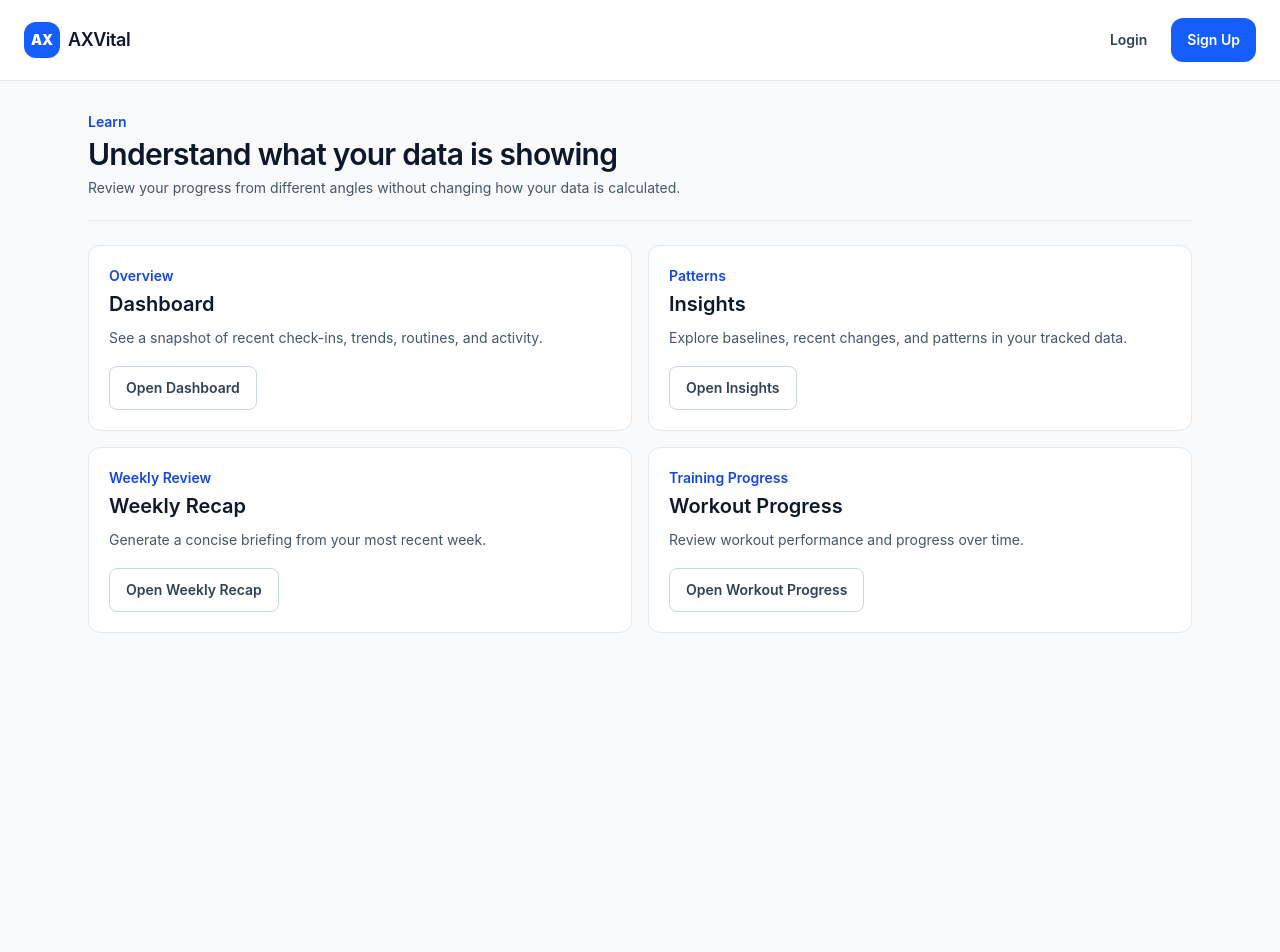
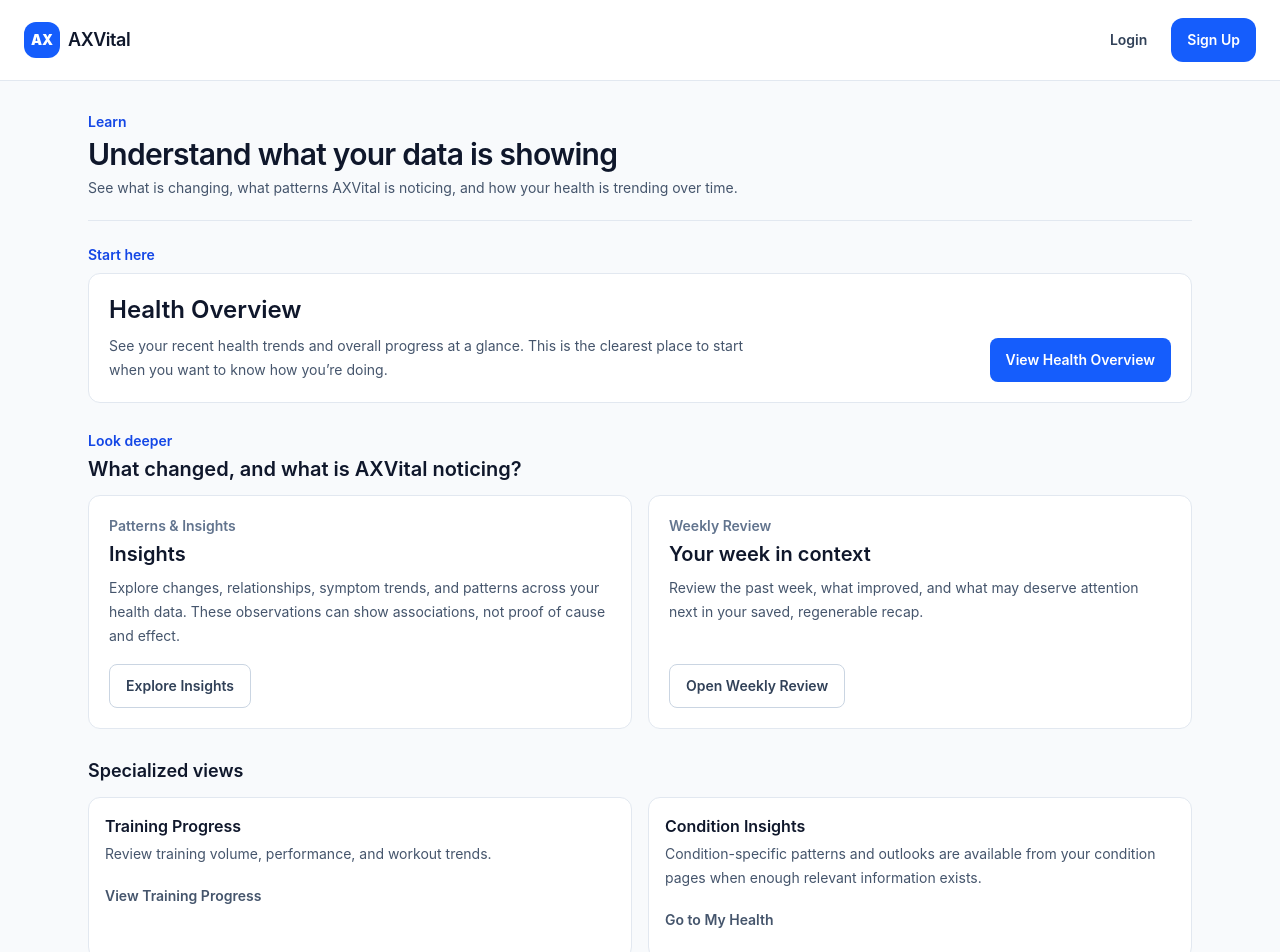
Before and after one commit to Anthony-Athens/axvital, a Next.js app: page /learn in a window 1280 px wide. Shown: the top 952 px of the page. Before the commit the page ends 800 px from the top, so only its background shows below. Built offline with nearby package versions, Linux system fonts and the light colour scheme; no server answers.

Commit message:
Shell Simplification Phase 3

```diff
--- a/app/learn/page.tsx
+++ b/app/learn/page.tsx
@@ -1,14 +1,61 @@
 import { ButtonLink, PageContainer, PageHeader, Surface } from "@/components/ui/design-system";
 
-const destinations = [
-  ["Overview", "Dashboard", "See a snapshot of recent check-ins, trends, routines, and activity.", "/dashboard"],
-  ["Patterns", "Insights", "Explore baselines, recent changes, and patterns in your tracked data.", "/insights"],
-  ["Weekly Review", "Weekly Recap", "Generate a concise briefing from your most recent week.", "/weekly-recap"],
-  ["Training Progress", "Workout Progress", "Review workout performance and progress over time.", "/workouts/progress"],
-] as const;
+export default function LearnPage() {
+  return <PageContainer>
+    <PageHeader eyebrow="Learn" title="Understand what your data is showing" description="See what is changing, what patterns AXVital is noticing, and how your health is trending over time."/>
 
-export default function LearnPage() {
-  return <PageContainer><PageHeader eyebrow="Learn" title="Understand what your data is showing" description="Review your progress from different angles without changing how your data is calculated."/>
-    <div className="mt-6 grid gap-4 sm:grid-cols-2">{destinations.map(([eyebrow, title, description, href]) => <Surface key={href} className="flex flex-col items-start"><p className="text-sm font-semibold text-blue-700">{eyebrow}</p><h2 className="mt-1 text-xl font-semibold text-slate-900">{title}</h2><p className="mt-2 flex-1 text-sm leading-6 text-slate-600">{description}</p><ButtonLink href={href} variant="secondary" className="mt-4">Open {title}</ButtonLink></Surface>)}</div>
+    <section className="mt-6" aria-labelledby="learn-start-heading">
+      <p className="text-sm font-semibold text-blue-700">Start here</p>
+      <Surface className="mt-2 border-blue-200 bg-blue-50/60">
+        <div className="flex flex-col gap-5 sm:flex-row sm:items-end sm:justify-between">
+          <div>
+            <h2 id="learn-start-heading" className="text-2xl font-semibold text-slate-900">Health Overview</h2>
+            <p className="mt-2 max-w-2xl text-sm leading-6 text-slate-600">See your recent health trends and overall progress at a glance. This is the clearest place to start when you want to know how you’re doing.</p>
+          </div>
+          <ButtonLink href="/dashboard" className="shrink-0">View Health Overview</ButtonLink>
+        </div>
+      </Surface>
+    </section>
+
+    <section className="mt-7" aria-labelledby="learn-deeper-heading">
+      <div>
+        <p className="text-sm font-semibold text-blue-700">Look deeper</p>
+        <h2 id="learn-deeper-heading" className="mt-1 text-xl font-semibold text-slate-900">What changed, and what is AXVital noticing?</h2>
+      </div>
+      <div className="mt-3 grid min-w-0 gap-4 md:grid-cols-2">
+        <Surface className="flex min-w-0 flex-col items-start">
+          <p className="text-sm font-semibold text-slate-500">Patterns & Insights</p>
+          <h3 className="mt-1 text-xl font-semibold text-slate-900">Insights</h3>
+          <p className="mt-2 flex-1 text-sm leading-6 text-slate-600">Explore changes, relationships, symptom trends, and patterns across your health data. These observations can show associations, not proof of cause and effect.</p>
+          <ButtonLink href="/insights" variant="secondary" className="mt-4">Explore Insights</ButtonLink>
+        </Surface>
+        <Surface className="flex min-w-0 flex-col items-start">
+          <p className="text-sm font-semibold text-slate-500">Weekly Review</p>
+          <h3 className="mt-1 text-xl font-semibold text-slate-900">Your week in context</h3>
+          <p className="mt-2 flex-1 text-sm leading-6 text-slate-600">Review the past week, what improved, and what may deserve attention next in your saved, regenerable recap.</p>
+          <ButtonLink href="/weekly-recap" variant="secondary" className="mt-4">Open Weekly Review</ButtonLink>
+        </Surface>
+      </div>
+    </section>
+
+    <section className="mt-7" aria-labelledby="learn-specialized-heading">
+      <h2 id="learn-specialized-heading" className="text-lg font-semibold text-slate-900">Specialized views</h2>
+      <div className="mt-3 grid min-w-0 gap-4 md:grid-cols-2">
+        <Surface compact className="min-w-0">
+          <h3 className="font-semibold text-slate-900">Training Progress</h3>
+          <p className="mt-1 text-sm leading-6 text-slate-600">Review training volume, performance, and workout trends.</p>
+          <ButtonLink href="/workouts/progress" variant="tertiary" className="mt-2 -ml-4">View Training Progress</ButtonLink>
+        </Surface>
+        <Surface compact className="min-w-0">
+          <h3 className="font-semibold text-slate-900">Condition Insights</h3>
+          <p className="mt-1 text-sm leading-6 text-slate-600">Condition-specific patterns and outlooks are available from your condition pages when enough relevant information exists.</p>
+          <ButtonLink href="/health" variant="tertiary" className="mt-2 -ml-4">Go to My Health</ButtonLink>
+        </Surface>
+      </div>
+    </section>
+
+    <aside className="mt-7 rounded-xl border border-slate-200 bg-slate-100 p-4 text-sm leading-6 text-slate-600">
+      Notice something worth testing? Experiments can help you evaluate a deliberate change using your own tracked observations. <ButtonLink href="/experiments" variant="tertiary" className="ml-1 px-2">View Experiments</ButtonLink>
+    </aside>
   </PageContainer>;
 }
```
